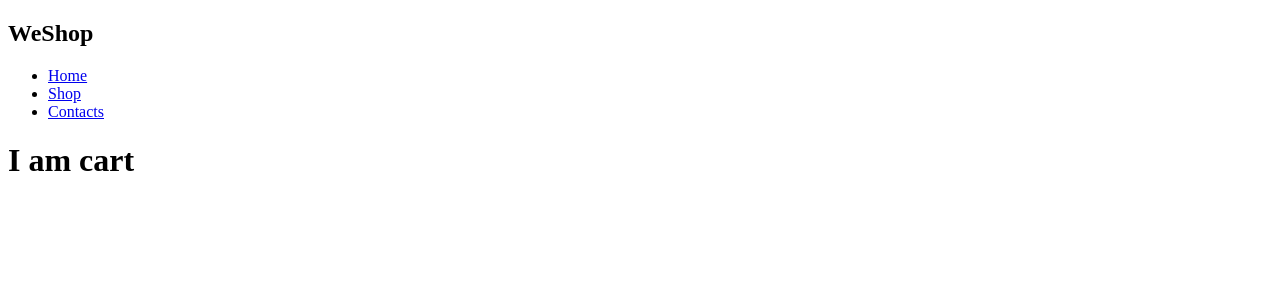
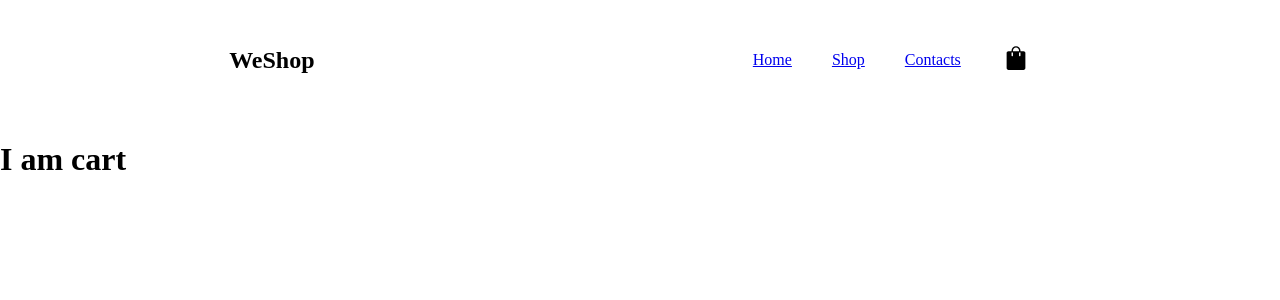
Before and after one commit to Velthas/shopping-cart-typescript, a React (Create React App) app: page /cart in a window 1280 px wide. Shown: the top 300 px of the page. Built offline with nearby package versions, Linux system fonts and the light colour scheme; no server answers.

Commit message:
added cart with relevant functionality

```diff
--- a/src/App.js
+++ b/src/App.js
@@ -1,5 +1,6 @@
 import { useState, useEffect } from 'react';
 import { BrowserRouter } from 'react-router-dom';
+import './styles/shared.css'
 
 import Header from './components/Header';
 import Main from './components/Main';
@@ -31,7 +32,7 @@ function App() {
   }
 
   const handleRemove = (cartItem) =>  {
-    const isLastOne = cartItem.quantity === 1;
+    const isLastOne = cartItem.amount === 1;
     if(isLastOne) setCart(cart.filter((item) => item.id !== cartItem.id));
     else {
       const updatedCart = cart.map(item => {
@@ -40,15 +41,21 @@ function App() {
       })
       setCart(updatedCart);
     }
-    console.log(cart)
   }
 
   return (
     <>
-    <BrowserRouter>
-      <Header/>
-      <Main stock={ products } handleAdd={ handleAdd }/>
-    </BrowserRouter>
+      <BrowserRouter>
+        <Header
+          cart={ cart }
+          handleAdd={ handleAdd }
+          handleRemove={ handleRemove}
+        />
+        <Main
+          stock={ products }
+          handleAdd={ handleAdd }
+        />
+      </BrowserRouter>
     </>
   );
 }
--- /dev/null
+++ b/src/components/Cart/SideCart.js
@@ -0,0 +1,80 @@
+import SideCartItem from "./SideCartItem";
+import styled from 'styled-components';
+
+const SideCart = (props) => {
+  const {cart, handleAdd, handleRemove} = props;
+
+  const total = cart.reduce((accumulator, item) =>
+    accumulator + (item.amount * item.price), 0)
+      .toFixed(2);
+
+  return (
+    <CartWrapper>
+      <CartHeader>
+        {'My Shopping Cart'}
+      </CartHeader>
+      <ItemWrapper>
+        { cart.map(item =>
+        <SideCartItem
+          key={item.id}
+          product={item}
+          handleAdd={ handleAdd }
+          handleRemove={ handleRemove}
+        />) }
+      </ItemWrapper>
+      <PriceWrapper>
+        <p>
+          {'Total price: '}
+        </p>
+        <p>
+          {total + " €"}
+        </p>
+      </PriceWrapper>
+    </CartWrapper>
+  )
+}
+
+const CartWrapper = styled.div`
+  position: absolute;
+  top: 40px
+  right: 0;
+
+  display: flex;
+  flex-direction: column;
+  align-items: center;
+  justify-content: space-around;
+
+  width: 370px;
+  padding: 15px;
+`
+
+const CartHeader = styled.h2`
+  font-size: 1.2rem;
+  font-weight: bold;
+  color: black;
+
+  margin: 20px 0;
+  text-transform: uppercase;
+`
+
+const ItemWrapper = styled.div`
+  display: flex;
+  flex-direction: column;
+
+  height: 300px;
+  width: 100%;
+  overflow-y: auto;
+`
+
+const PriceWrapper = styled.div`
+  display: flex;
+  flex-direction: row;
+  justify-content: space-between;
+  align-items: center;
+
+  width:100%;
+
+  margin: 20px 0;
+`
+
+export default SideCart;
--- /dev/null
+++ b/src/components/Cart/SideCartItem.js
@@ -0,0 +1,82 @@
+import plus from '../../assets/images/plus.svg';
+import minus from '../../assets/images/minus.svg';
+
+import styled from 'styled-components';
+
+const SideCartItem = (props) => {
+  const {product, handleAdd, handleRemove} = props;
+
+  const shortenedName = product.title.length > 15
+  ? product.title.slice(0, 15) + '...'
+  : product.title;
+
+  return (
+    <EntryWrapper>
+      <ProductImg src={ product.image } alt={ product.title }/>
+      <ProductInfoWrapper>
+        <h4>
+          { shortenedName }
+        </h4>
+        <QuantityContainer>
+          <QuantityIcon
+            src={ minus }
+            alt='Minus icon'
+            onClick={() => handleRemove(product)}
+          />
+          <p>
+            { product.amount }
+          </p>
+          <QuantityIcon
+            src={ plus }
+            alt='Plus icon'
+            onClick={() => handleAdd(product)}
+          />
+        </QuantityContainer>
+        <p>
+          { (product.amount * product.price) + "€" }
+        </p>
+      </ProductInfoWrapper>
+    </EntryWrapper>
+  )
+}
+
+const EntryWrapper = styled.div`
+  display: flex;
+  height: 100px;
+
+  margin: 10px 5px;
+`
+
+const ProductImg = styled.img`
+  height: 100px;
+  width: 100px;
+`
+
+const ProductInfoWrapper = styled.div`
+  display: flex;
+  flex-direction: column;
+  align-items: center;
+  justify-content: space-around;
+
+  width: 100%;
+  padding: 10px;
+`
+
+const QuantityContainer = styled.div `
+  display: flex;
+  flex-direction: row;
+  align-items: center;
+  justify-content: center;
+
+  gap: 10px;
+
+  width: 100%;
+`
+
+const QuantityIcon = styled.img`
+  background-color: gray;
+  height: 18px;
+  width: 18px;
+`
+
+export default SideCartItem;
--- a/src/components/Header.js
+++ b/src/components/Header.js
@@ -2,25 +2,79 @@ import React, { useState } from 'react';
 import { Link } from 'react-router-dom';
 import styled from 'styled-components';
 
-const Header = () => {
+import SideCart from './Cart/SideCart';
+
+import cartIcon from '../assets/images/shop.svg'
+
+const Header = (props) => {
+  const {cart, handleAdd, handleRemove} = props;
+
+  const [cartDisplay, setCartDisplay] = useState(false);
+
+  const toggleCartDisplay = () => setCartDisplay(!cartDisplay);
+
   return (
-    <nav>
+    <Navbar>
       <h1>
         { 'WeShop' }
       </h1>
-      <ul>
-        <li>
+      <NavContainer>
+        <NavLink>
           <Link to="/">  { 'Home' } </Link>
-        </li>
-        <li>
+        </NavLink>
+        <NavLink>
           <Link to="/shop">  { 'Shop' } </Link>
-        </li>
-        <li>
+        </NavLink>
+        <NavLink>
           <Link to="/contacts"> { 'Contacts' } </Link>
-        </li>
-      </ul>
-    </nav>
+        </NavLink>
+        <CartLink>
+          <CartIcon
+           src={ cartIcon }
+           alt="Cart Icon"
+           onClick={toggleCartDisplay}
+          />
+          { cartDisplay &&
+            <SideCart
+              cart={ cart }
+              handleAdd={ handleAdd }
+              handleRemove={ handleRemove }
+            /> }
+        </CartLink>
+      </NavContainer>
+    </Navbar>
   )
 }
 
+const Navbar = styled.nav`
+  display: flex;
+  justify-content: space-around;
+  align-items: center;
+
+  height: 10vh;
+  padding: 20px;
+`
+const NavContainer = styled.ul`
+  display: flex;
+  flex-direction: row;
+  align-items: center;
+
+  list-style: none;
+
+  margin: 0;
+  padding: 0;
+`
+
+const CartIcon = styled.img`
+  height: 30px;
+`
+
+const NavLink = styled.li`
+  padding: 10px 20px;
+`
+
+const CartLink = styled(NavLink)`
+  position: relative;
+`
+
 export default Header;
--- /dev/null
+++ b/src/styles/shared.css
@@ -0,0 +1,11 @@
+body {
+  margin: 0;
+  padding: 0;
+  box-sizing: border-box;
+}
+
+h4,
+p {
+  margin: 0;
+
+}
```
Also changed, not shown: src/assets/images/minus.svg (added), src/assets/images/plus.svg (added).
